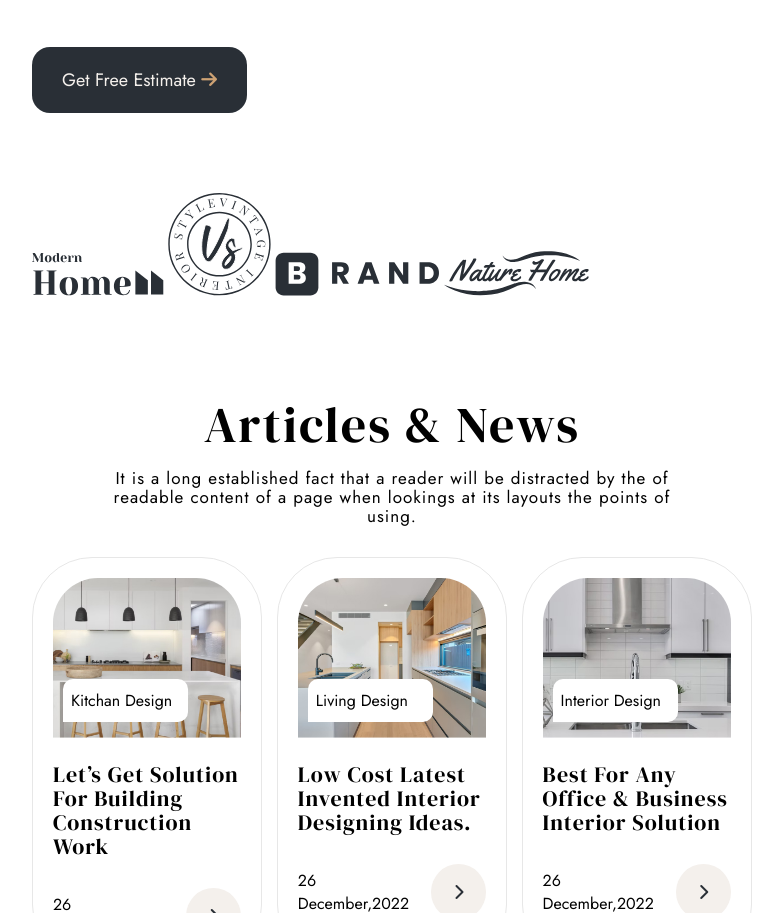
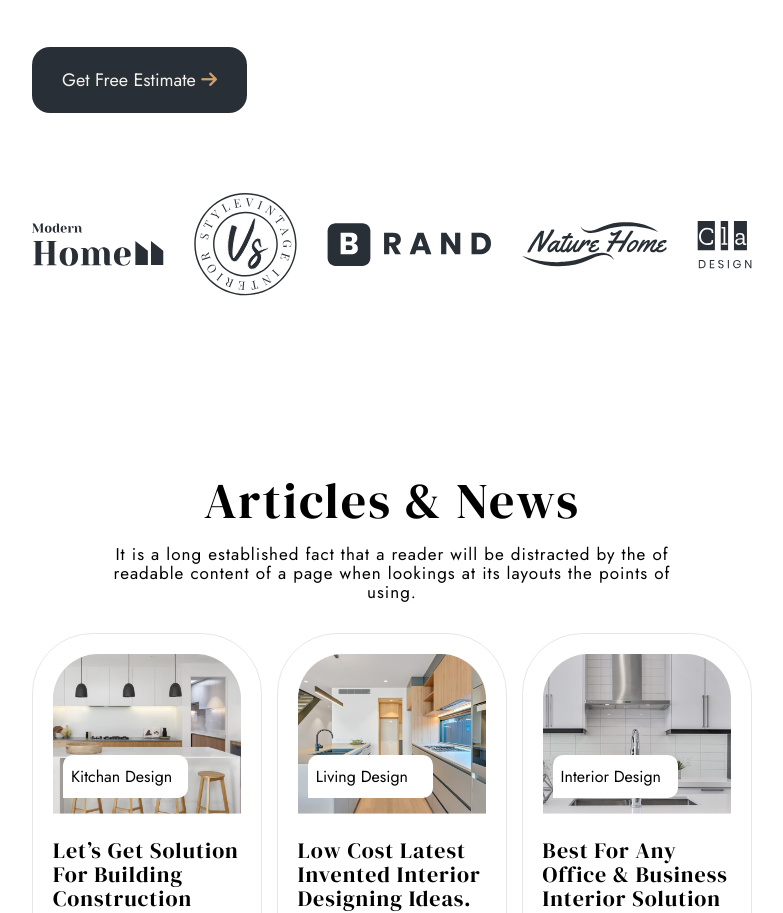
Before and after one commit to paggy404/interior, a plain HTML site: page intereor-p/index.html in a window 1280 px wide. Shown: the part 1721-2634 px from the top of the page, without its empty margins (248-1031 px from the left). Drawn offline with Linux system fonts and the light colour scheme.

Commit message:
新增  clients-wrapper section 的 html、css

```diff
--- a/intereor-p/CSS/style.css
+++ b/intereor-p/CSS/style.css
@@ -141,6 +141,21 @@ section {
     text-decoration: none;
     color: #292F36;
     transition: all 0.5s ease-in-out;
+}
+
+/*-------------------------------------------------
+    clients-wrapper
+    ------------------------------------------------- */
+.clients-wrapper {
+    display: flex;
+    gap: 20px;
+    overflow-x: auto;
+    -webkit-overflow-scrolling: touch;
+    padding-bottom: 10px;
+}
+
+.clients-wrapper::-webkit-scrollbar {
+    display: none;
 }
 
 /*-------------------------------------------------
@@ -395,12 +410,13 @@ about
     /*-------------------------------------------------
     clients-wrapper
     ------------------------------------------------- */
+
     .clients-wrapper {
-        display: flex;
-        gap: 20px;
-        overflow-x: auto;
-        -webkit-overflow-scrolling: touch;
-        padding-bottom: 10px;
+        overflow: hidden;
+        /* 隱藏捲軸 */
+        justify-content: space-between;
+        /* 五個 logo 等分排列 */
+        flex-wrap: nowrap;
     }
 
     /*-------------------------------------------------
@@ -469,9 +485,9 @@ banner
     /*-------------------------------------------------
     clients-wrapper
     ------------------------------------------------- */
-    .clients-wrapper::-webkit-scrollbar {
-        display: none;
-        /* 隱藏捲軸樣式 */
+    .clients-wrapper {
+        justify-content: space-evenly;
+        gap: 30px;
     }
 
     /*-------------------------------------------------
--- a/intereor-p/index.html
+++ b/intereor-p/index.html
@@ -87,12 +87,15 @@
         </div>
     </sction>
 
-    <section class="clients-wrapper">
+    <section id="Client">
         <div class="container">
-            <img src="./images/customer_logo/customer_01.svg" alt="">
-            <img src="./images/customer_logo/customer_02.svg" alt="">
-            <img src="./images/customer_logo/customer_03.svg" alt="">
-            <img src="./images/customer_logo/customer_04.svg" alt="">
+            <div class="clients-wrapper">
+                <img src="images/customer_logo/customer_01.svg" alt="Client Logo 1" class="client-logo">
+                <img src="images/customer_logo/customer_02.svg" alt="Client Logo 2" class="client-logo">
+                <img src="images/customer_logo/customer_03.svg" alt="Client Logo 3" class="client-logo">
+                <img src="images/customer_logo/customer_04.svg" alt="Client Logo 4" class="client-logo">
+                <img src="images/customer_logo/customer_05.svg" alt="Client Logo 5" class="client-logo">
+            </div>
         </div>
     </section>
 
```
